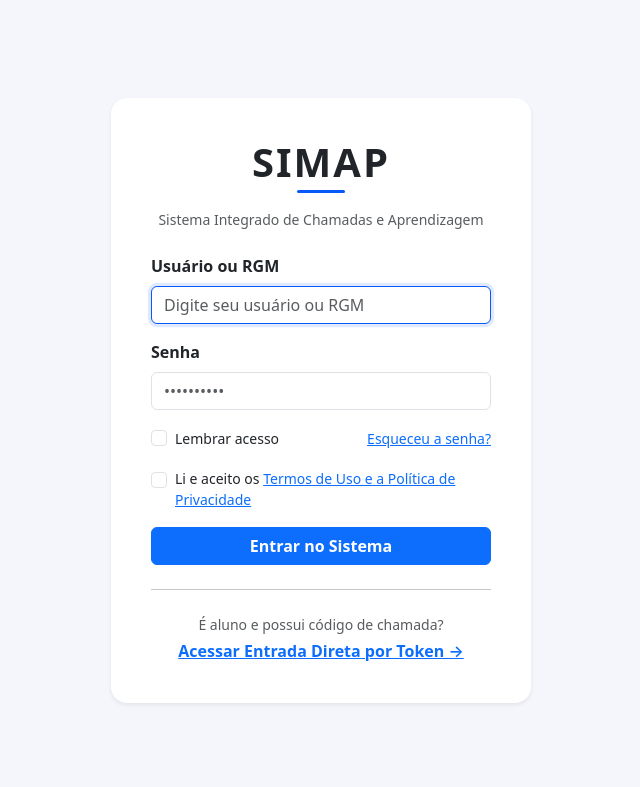
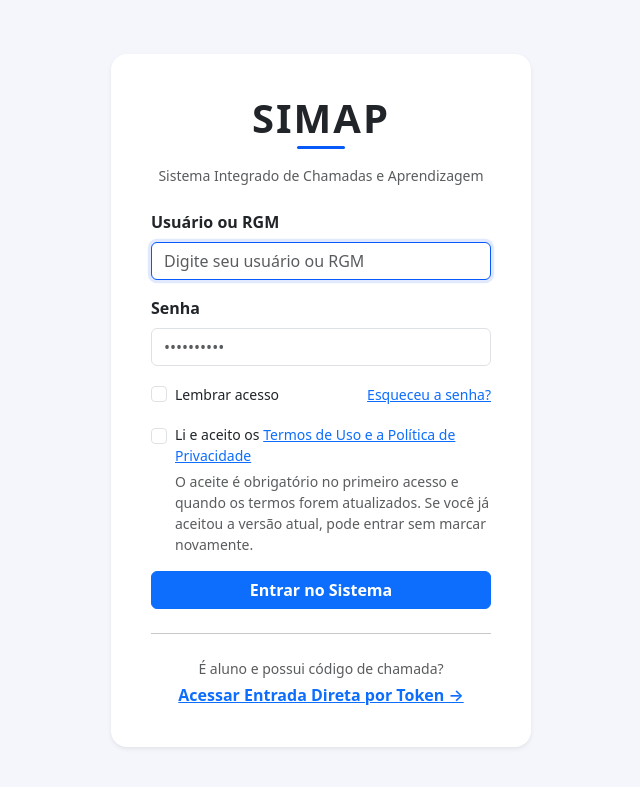
Before and after one commit to KroquevichySena/SIMAP, a Django app: page /contas/login/ in a window 1280 px wide. Shown: the top 787 px of the page, without its empty margins (319-959 px from the left). Run offline with Django 5.2, Linux system fonts and the light colour scheme.

Commit message:
fix: esclarece aceite dos termos por versao no login

```diff
--- a/usuarios/templates/usuarios/login.html
+++ b/usuarios/templates/usuarios/login.html
@@ -41,13 +41,20 @@
 
             <div class="form-check mb-3 mt-1">
                 <input class="form-check-input {% if form.aceite_termos.errors %}is-invalid{% endif %}"
-                       type="checkbox" name="aceite_termos" id="aceite_termos">
+                       type="checkbox" name="aceite_termos" id="aceite_termos"
+                       aria-describedby="aceite-termos-ajuda{% if form.aceite_termos.errors %} aceite-termos-erro{% endif %}"
+                       {% if form.aceite_termos.value %}checked{% endif %}
+                       {% if form.aceite_termos.errors %}aria-invalid="true"{% endif %}>
                 <label class="form-check-label small" for="aceite_termos">
                     Li e aceito os
-                    <a href="{% url 'termos_de_uso' %}" target="_blank">Termos de Uso e a Política de Privacidade</a>
+                    <a href="{% url 'termos_de_uso' %}" target="_blank" rel="noopener noreferrer">Termos de Uso e a Política de Privacidade</a>
                 </label>
+                <p class="form-text mb-0" id="aceite-termos-ajuda">
+                    O aceite é obrigatório no primeiro acesso e quando os termos forem atualizados.
+                    Se você já aceitou a versão atual, pode entrar sem marcar novamente.
+                </p>
                 {% if form.aceite_termos.errors %}
-                    <div class="text-danger small mt-1">{{ form.aceite_termos.errors.0 }}</div>
+                    <div class="text-danger small mt-1" id="aceite-termos-erro">{{ form.aceite_termos.errors.0 }}</div>
                 {% endif %}
             </div>
 
```
